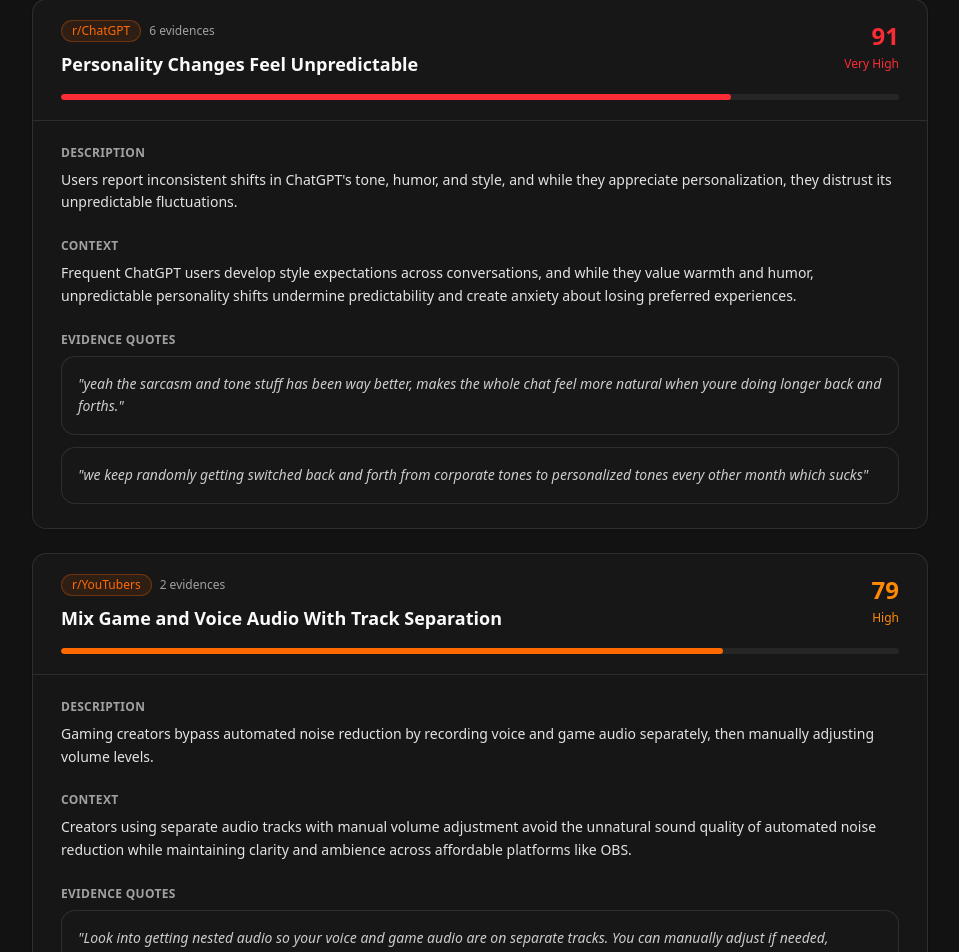
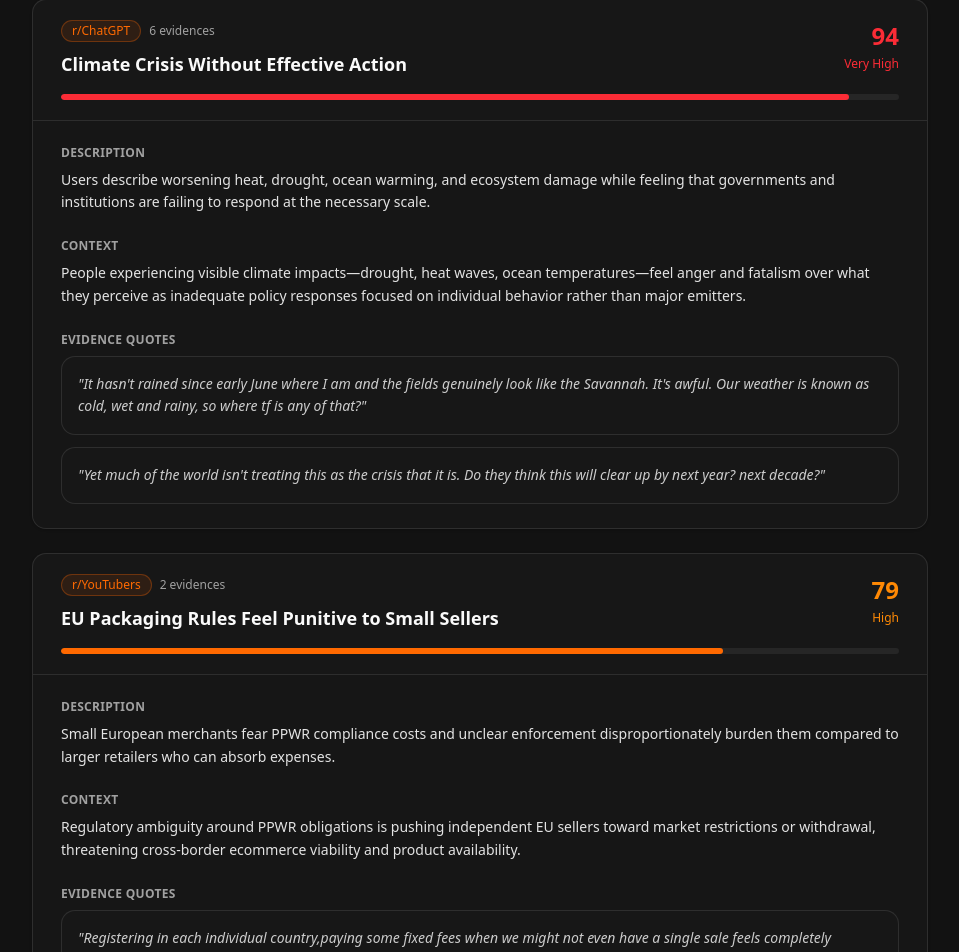
Before and after one commit to embium/taren.io, a SvelteKit app in the folder packages/frontend/: page / in a window 1280 px wide. Shown: the part 3109-4061 px from the top of the page, without its empty margins (160-1119 px from the left). Built offline with nearby package versions, Linux system fonts and the light colour scheme; no server answers.

Commit message:
Update front page

```diff
--- a/packages/frontend/src/routes/+page.svelte
+++ b/packages/frontend/src/routes/+page.svelte
@@ -537,16 +537,16 @@
 									<span class="text-xs text-muted-foreground">6 evidences</span>
 								</div>
 								<h3 class="text-base font-semibold text-foreground lg:text-lg">
-									Personality Changes Feel Unpredictable
+									Climate Crisis Without Effective Action
 								</h3>
 							</div>
 							<div class="flex shrink-0 flex-col items-end gap-1">
-								<span class="text-2xl font-bold text-red-500">91</span>
+								<span class="text-2xl font-bold text-red-500">94</span>
 								<span class="text-xs font-medium text-red-500">Very High</span>
 							</div>
 						</div>
 						<div class="mt-4 h-1.5 w-full overflow-hidden rounded-full bg-secondary">
-							<div class="h-full rounded-full bg-red-500" style="width: 80%"></div>
+							<div class="h-full rounded-full bg-red-500" style="width: 94%"></div>
 						</div>
 					</div>
 					<div class="border-t border-border bg-card/50 px-5 py-5 lg:px-7 lg:py-6">
@@ -555,7 +555,7 @@
 								Description
 							</p>
 							<p class="text-sm leading-relaxed text-foreground/90">
-								Users report inconsistent shifts in ChatGPT's tone, humor, and style, and while they appreciate personalization, they distrust its unpredictable fluctuations.
+								Users describe worsening heat, drought, ocean warming, and ecosystem damage while feeling that governments and institutions are failing to respond at the necessary scale.
 							</p>
 						</div>
 						<div class="mb-6">
@@ -563,7 +563,7 @@
 								Context
 							</p>
 							<p class="text-sm leading-relaxed text-foreground/90">
-								Frequent ChatGPT users develop style expectations across conversations, and while they value warmth and humor, unpredictable personality shifts undermine predictability and create anxiety about losing preferred experiences.
+								People experiencing visible climate impacts—drought, heat waves, ocean temperatures—feel anger and fatalism over what they perceive as inadequate policy responses focused on individual behavior rather than major emitters.
 							</p>
 						</div>
 						<div class="space-y-3">
@@ -572,12 +572,12 @@
 							</p>
 							<div class="rounded-xl border border-border bg-card p-4">
 								<p class="text-sm leading-relaxed text-foreground/80 italic">
-									"yeah the sarcasm and tone stuff has been way better, makes the whole chat feel more natural when youre doing longer back and forths."
+									"It hasn't rained since early June where I am and the fields genuinely look like the Savannah. It's awful. Our weather is known as cold, wet and rainy, so where tf is any of that?"
 								</p>
 							</div>
 							<div class="rounded-xl border border-border bg-card p-4">
 								<p class="text-sm leading-relaxed text-foreground/80 italic">
-									"we keep randomly getting switched back and forth from corporate tones to personalized tones every other month which sucks"
+									"Yet much of the world isn't treating this as the crisis that it is. Do they think this will clear up by next year? next decade?"
 								</p>
 							</div>
 						</div>
@@ -597,7 +597,7 @@
 									<span class="text-xs text-muted-foreground">2 evidences</span>
 								</div>
 								<h3 class="text-base font-semibold text-foreground lg:text-lg">
-									Mix Game and Voice Audio With Track Separation
+									EU Packaging Rules Feel Punitive to Small Sellers
 								</h3>
 							</div>
 							<div class="flex shrink-0 flex-col items-end gap-1">
@@ -615,7 +615,7 @@
 								Description
 							</p>
 							<p class="text-sm leading-relaxed text-foreground/90">
-								Gaming creators bypass automated noise reduction by recording voice and game audio separately, then manually adjusting volume levels.
+								Small European merchants fear PPWR compliance costs and unclear enforcement disproportionately burden them compared to larger retailers who can absorb expenses.
 							</p>
 						</div>
 						<div class="mb-6">
@@ -623,7 +623,7 @@
 								Context
 							</p>
 							<p class="text-sm leading-relaxed text-foreground/90">
-								Creators using separate audio tracks with manual volume adjustment avoid the unnatural sound quality of automated noise reduction while maintaining clarity and ambience across affordable platforms like OBS.
+								Regulatory ambiguity around PPWR obligations is pushing independent EU sellers toward market restrictions or withdrawal, threatening cross-border ecommerce viability and product availability.
 							</p>
 						</div>
 						<div class="space-y-3">
@@ -632,12 +632,12 @@
 							</p>
 							<div class="rounded-xl border border-border bg-card p-4">
 								<p class="text-sm leading-relaxed text-foreground/80 italic">
-									"Look into getting nested audio so your voice and game audio are on separate tracks. You can manually adjust if needed, lowering game volume when you speak, keeping rest of the volume wherever you want it."
+									"Registering in each individual country,paying some fixed fees when we might not even have a single sale feels completely ridiculous for a small independent label with a limited budget."
 								</p>
 							</div>
 							<div class="rounded-xl border border-border bg-card p-4">
 								<p class="text-sm leading-relaxed text-foreground/80 italic">
-									"For future reference keep game audio around -10db less that your voice when you record. When i record in OBS i will usually have my voice set to around-5db and the game audio set around -15db."
+									"Nobody knows, really. It seems they put this regulation out without thinking about small and local businesses."
 								</p>
 							</div>
 						</div>
```
